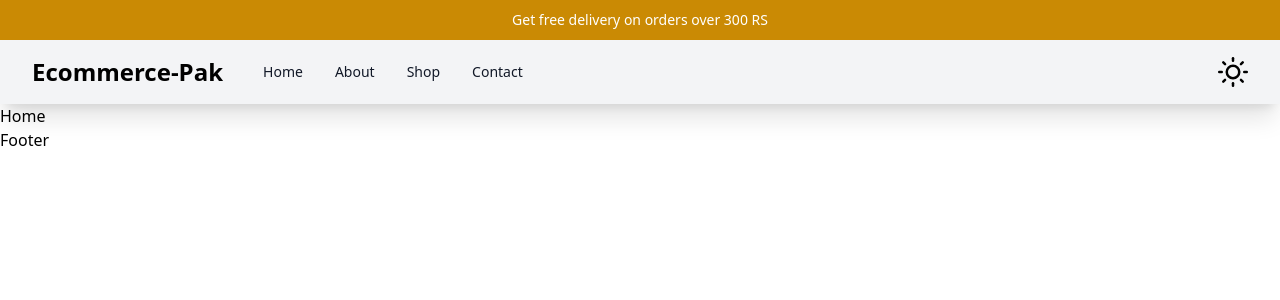
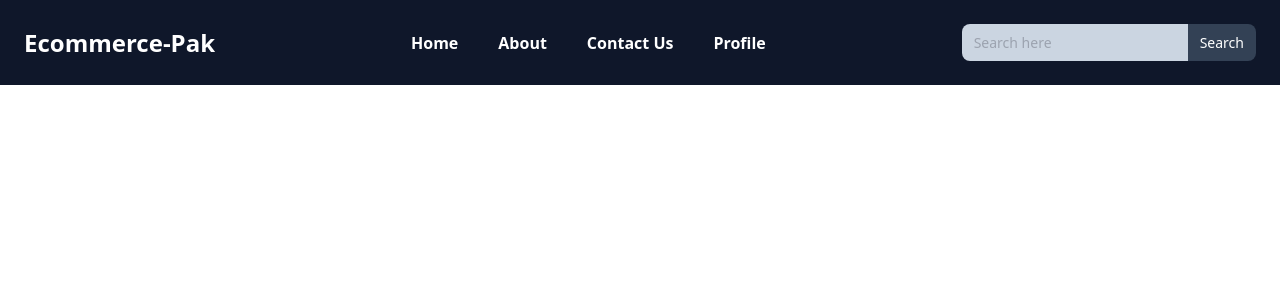
Before and after one commit to AshrafSarfraz/ecommerce-web, a React (Create React App) app: page / in a window 1280 px wide. Shown: the top 300 px of the page. Built offline with nearby package versions, Linux system fonts and the light colour scheme.

Commit message:
No-Page ,Tailwind CSS AND hero Section Done

```diff
--- a/src/App.jsx
+++ b/src/App.jsx
@@ -5,13 +5,15 @@ import Order from './screens/order/Order'
 import NoPage from './screens/no-page/NoPage'
 import Payment from './screens/payment/Payment'
 import MyState from './context-api/MyState';
+import TailwindCss from './screens/TailwindCss';
 
 export default function App() {
   return (
   <MyState>
   <Router>
     <Routes>
-      <Route path="/" element={<Home/>} />
+      <Route path="/" element={<TailwindCss/>} />
+      <Route path="/Home" element={<Home/>} />
       <Route path="/order" element={<Order/>} />
       <Route path="/payment" element={<Payment/>} />
       <Route path="/*" element={<NoPage/>} />
--- /dev/null
+++ b/src/components/hero-section/HeroSection.jsx
@@ -0,0 +1,11 @@
+import React from 'react'
+
+function HeroSection() {
+  return (
+    <div>
+        <img src="https://static.vecteezy.com/system/resources/previews/004/299/835/original/online-shopping-on-phone-buy-sell-business-digital-web-banner-application-money-advertising-payment-ecommerce-illustration-search-free-vector.jpg" alt="" />
+    </div>
+  )
+}
+
+export default HeroSection
--- /dev/null
+++ b/src/screens/TailwindCss.jsx
@@ -0,0 +1,40 @@
+import React from 'react'
+
+export default function TailwindCss() {
+  return (
+    <div>
+    <div className='bg-slate-900  lg:flex md:flex flex-wrap justify-between items-center py-4 px-6 text-white' >
+     {/* logo */}
+     <div className=''>
+       <h1 className='text-white font-bold text-2xl ' >Ecommerce-Pak</h1>
+     </div>
+
+       {/* navbar */}
+     <div className=' sm:block lg:block   '>
+      <ul className='flex items-center gap-4'>
+        <li className= 'hover:bg-white  hover:text-black px-3 py-1 rounded-lg font-semibold text-center'><a href='#'>Home</a></li>
+        <li className='hover:bg-white  hover:text-black px-3 py-1 rounded-lg font-semibold text-center'><a href='#'>About</a></li>
+        <li className='hover:bg-white  hover:text-black px-3 py-1 rounded-lg font-semibold text-center'><a href='#'>Contact Us</a></li>
+        <li className='hover:bg-white  hover:text-black px-3 py-1 rounded-lg font-semibold text-center'><a href='#'>Profile</a></li>
+      </ul>
+     </div>
+
+      {/* Right */}
+     <div className='flex items-center  md:py-2    '>
+       <input placeholder='Search here' className=' text-[14px] bg-slate-300  w-[200px] py-2 px-3 rounded-l-lg outline-none text-black
+       md:w-[80%]
+       ' />
+       <button className='bg-slate-700 rounded-r-lg py-2 px-3 text-[14px]    ' >
+        Search
+       </button>
+     </div>
+     </div>
+
+
+     {/* Mobile */}
+
+
+
+   </div>
+  )
+}
```
Also changed, not shown: src/screens/no-page/NoPage.jsx (line endings or trailing spaces).
